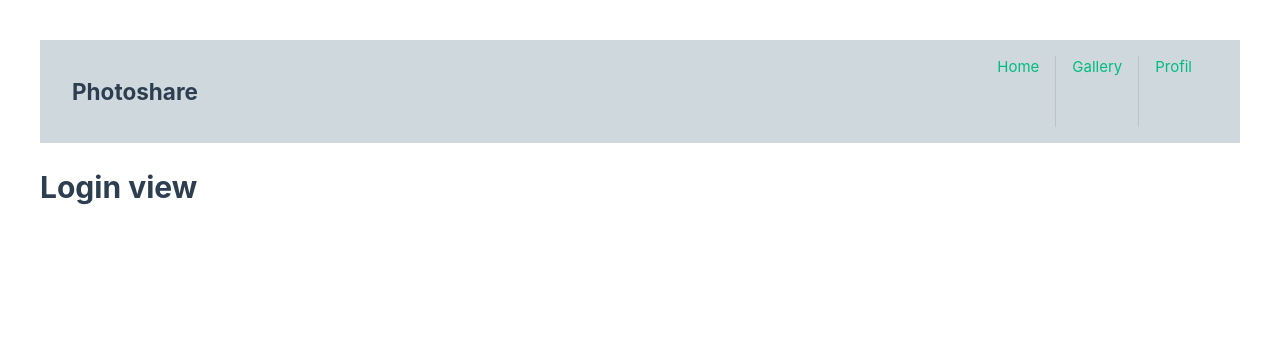
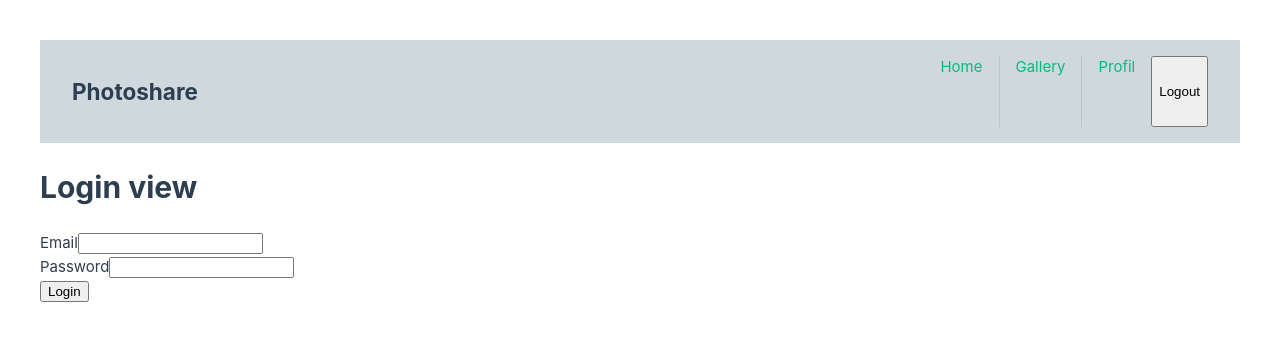
Before and after one commit to MaximeAutechaud/photoshare-app, a Vue app: page /login in a window 1280 px wide. Shown: the top 340 px of the page. Built offline with nearby package versions, Linux system fonts and the light colour scheme; the HTML template or start-up script is replaced by a standard one.

Commit message:
login logout and restrict on router

```diff
--- a/package.json
+++ b/package.json
@@ -15,6 +15,7 @@
   },
   "dependencies": {
     "@websanova/vue-auth": "^4.2.1",
+    "axios": "^1.8.4",
     "pinia": "^3.0.1",
     "vue": "^3.5.13",
     "vue-router": "^4.5.0"
--- a/src/components/NavBar.vue
+++ b/src/components/NavBar.vue
@@ -1,5 +1,24 @@
 <script setup lang="ts">
 import { RouterLink } from 'vue-router'
+import axios from 'axios'
+import { useUserStore } from '@/stores/user.ts'
+import router from '@/router'
+function logout() {
+  const store = useUserStore();
+  const user = store.getUser
+  axios.post('http://127.0.0.1:8000/api/logout', {
+    params: {
+      user_id: user.userId
+    },
+    headers: {
+      Authorization: `Bearer ${user.userToken}`,
+      Accept: 'application/json'
+    },
+  }).then(function() {
+    store.logout();
+    router.push('login');
+  }).catch(res => console.log(res))
+}
 </script>
 <template>
   <nav>
@@ -8,6 +27,7 @@ import { RouterLink } from 'vue-router'
       <RouterLink to="/">Home</RouterLink>
       <RouterLink to="/gallery">Gallery</RouterLink>
       <RouterLink to="/profil">Profil</RouterLink>
+      <button class="cursor-pointer" type="button" @click="logout">Logout</button>
     </div>
   </nav>
 </template>
--- a/src/router/index.ts
+++ b/src/router/index.ts
@@ -1,5 +1,6 @@
 import { createRouter, createWebHistory } from 'vue-router'
 import HomeView from '../views/HomeView.vue'
+import { useUserStore } from '@/stores/user.ts'
 
 const router = createRouter({
   history: createWebHistory(import.meta.env.BASE_URL),
@@ -8,6 +9,7 @@ const router = createRouter({
       path: '/',
       name: 'home',
       component: HomeView,
+      meta:{ requireAuth: true },
     },
     {
       path: '/gallery',
@@ -16,11 +18,14 @@ const router = createRouter({
       // this generates a separate chunk (About.[hash].js) for this route
       // which is lazy-loaded when the route is visited.
       component: () => import('../views/GalleryView.vue'),
+      meta: { requireAuth: true },
+
     },
     {
       path: '/profil',
       name: 'profil',
       component: () => import('../views/ProfilView.vue'),
+      meta: { requireAuth: true },
     },
     {
       path: '/login',
@@ -34,5 +39,18 @@ const router = createRouter({
     }
   ],
 })
+router.beforeEach((to, from, next) => {
+  if (to.meta.requireAuth) {
+    const store = useUserStore()
+    const token: string = store.$state.userToken
+    if (token === "") {
+      next({name: 'login'});
+    } else {
+      next()
+    }
+  } else {
+    next();
+  }
+})
 
 export default router
--- /dev/null
+++ b/src/stores/user.ts
@@ -0,0 +1,31 @@
+import { defineStore } from 'pinia'
+
+export const useUserStore = defineStore('user', {
+  state: () => {
+    return {
+      // for data that is not yet loaded
+      userToken: '',
+      userId: ''
+    }
+  },
+  getters: {
+    getUserId(): string {
+      return this.userId
+    },
+    getUser(state) {
+      return state
+    }
+  },
+  actions: {
+    setToken(token: string) {
+      this.userToken = token
+    },
+    setUserId(id: string) {
+      this.userId = id
+    },
+    logout() {
+      this.userToken = ''
+      this.userId = ''
+    }
+  }
+})
--- a/src/views/LoginView.vue
+++ b/src/views/LoginView.vue
@@ -1,10 +1,48 @@
 <script setup lang="ts">
+import axios from 'axios'
+import { useUserStore } from '@/stores/user.ts'
+import router from '@/router'
 
+interface LoginForm {
+  email: string;
+  password: string;
+  errors: string[];
+}
+const form:LoginForm = {
+  email: '',
+  password: '',
+  errors: []
+}
+const store = useUserStore()
+function login() {
+  axios.post('http://127.0.0.1:8000/api/login', {
+    email: form.email,
+    password: form.password,
+  }).then(function (response) {
+    store.setToken(response.data.token);
+    store.setUserId(response.data.user.id);
+    router.push('home');
+  }).catch(function (error) {
+    console.log(error);
+  })
+}
 </script>
 
 <template>
 <h1>Login view</h1>
-
+<div>
+  <form @submit.prevent="login">
+    <div class="form-group">
+      <label for="email">Email</label>
+      <input v-model="form.email" class="border border-blue-2" name="email" id="email" type="email" />
+    </div>
+    <div class="form-group">
+      <label for="password">Password</label>
+      <input v-model="form.password" class="border border-blue-2" name="password" id="password" />
+    </div>
+    <input type="submit" value="Login">
+  </form>
+</div>
 </template>
 
 <style scoped>
--- a/src/views/ProfilView.vue
+++ b/src/views/ProfilView.vue
@@ -1,3 +1,8 @@
+<script lang="ts" setup>
+import { useUserStore } from '@/stores/user.ts'
+
+const store = useUserStore()
+</script>
 <template>
   <div>
     <h1>This is Profil view</h1>
--- a/src/views/SignupView.vue
+++ b/src/views/SignupView.vue
@@ -1,22 +1,29 @@
 <script setup lang="ts">
+import axios from 'axios'
+
 interface SignupForm {
-  email: string|null;
-  password: string|null;
-  passwordConfirm: string|null;
+  name: string
+  email: string;
+  password: string;
+  passwordConfirm: string;
   errors: string[];
 }
 const form:SignupForm = {
-  email: null,
-  password: null,
-  passwordConfirm: null,
+  name: '',
+  email: '',
+  password: '',
+  passwordConfirm: '',
   errors: []
 }
 
 function checkForm() {
-  if (form.email && form.password && form.passwordConfirm) {
+  if (form.name && form.email && form.password && form.passwordConfirm) {
     return true
   }
   form.errors = [];
+  if (!form.name) {
+    form.errors.push('Name required!');
+  }
   if (!form.email) {
     form.errors.push('Email required!');
   }
@@ -26,6 +33,20 @@ function checkForm() {
   if (form.password !== form.passwordConfirm) {
     form.errors.push('Password must match!');
   }
+}
+
+function signup() {
+  axios.post('http://127.0.0.1:8000/api/signup', {
+    name: form.name,
+    email: form.email,
+    password: form.password,
+    password_confirmation: form.passwordConfirm,
+  }).then(function (response) {
+    console.log(response);
+    // se connecter + rediriger sur home
+  }).catch(function (error) {
+    console.log(error);
+  })
 }
 </script>
 
@@ -37,26 +58,29 @@ function checkForm() {
       <li v-for="error in form.errors" v-bind:key="error">{{ error }}</li>
     </ul>
   </p>
-  <form id="signup-form" method="POST" action="http://127.0.0.1:8000/signup" @submit="checkForm">
+  <form id="signup-form" method="POST" action="" @submit="checkForm">
+    <div class="form-group">
+      <label for="name">Name</label>
+      <input v-model="form.name" class="border border-blue-2" name="name" id="name" type="text" />
+    </div>
     <div class="form-group">
       <label for="email">Email</label>
       <input v-model="form.email" class="border border-blue-2" name="email" id="email" type="email" />
     </div>
     <div class="form-group">
       <label for="password">Password</label>
-      <input v-model="form.password" class="border border-blue-2" name="password" id="password" type="password" />
+      <input v-model="form.password" class="border border-blue-2" name="password" id="password" />
     </div>
     <div class="form-group">
       <label for="password-confirm">Confirm password</label>
       <input
-        v-model="form.passwordConfirmation"
+        v-model="form.passwordConfirm"
         class="border border-blue-2"
         name="password-confirm"
         id="password-confirm"
-        type="password"
       />
     </div>
-    <input type="submit" value="Signup">
+    <input type="submit" value="Signup" @click.prevent="signup">
   </form>
 </template>
 
```
Also changed, not shown: 1 other file (tests, documents, lock files or other folders).
